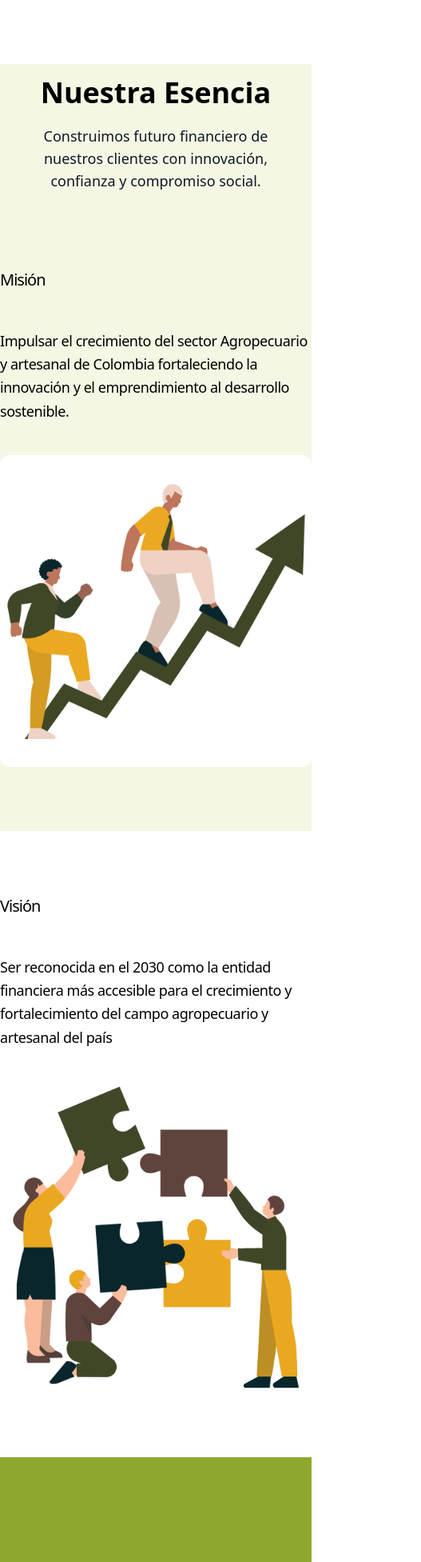
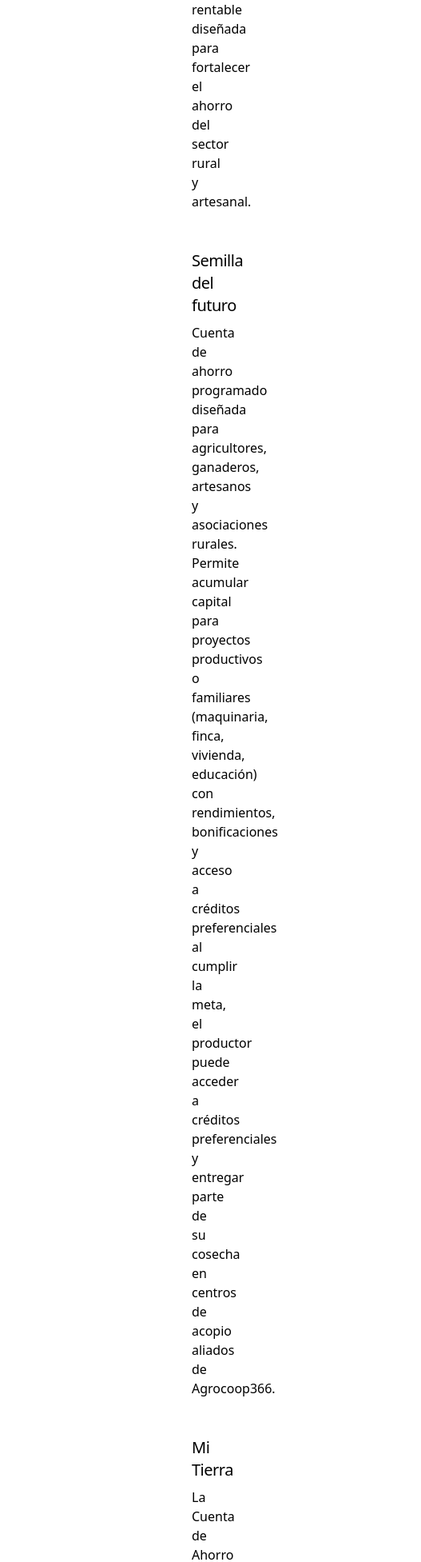
Before and after one commit to LaKatty/banco-react-app, a React (Vite) app: page / in a window 390 px wide. Shown: the part 4355-6308 px from the top of the page at 80% size, 527 px wide, since content can reach past the window. Built offline with nearby package versions, Linux system fonts and the light colour scheme.

Commit message:
se agrega pestaña de contactenos

```diff
--- a/src/App.tsx
+++ b/src/App.tsx
@@ -3,7 +3,7 @@
 import '../src/styles/index.css'
 import Productos from "./pages/PagProduct.tsx";
 import Calendario from "./pages/PagCalendario.tsx";
-import Contact from "./components/Pag.tsx";
+import Contact from "./pages/Contactenos.tsx";
 
 import Register from "./pages/Registro.tsx";
 import Login from "./pages/InicioSesion.tsx";
--- a/src/components/Contact.tsx
+++ b/src/components/Contact.tsx
@@ -38,8 +38,8 @@
                                 <input id="picture" type="file" />
                             </div>
 
-                            <button className="gap-4 w-full">
-                                Enviar
+                            <button className="gap-4 w-full bg-amber-950 text-white rounded-full">
+                                <a href="">Enviar</a>
                             </button>
                         </div>
                     </div>
--- a/src/components/Mision.tsx
+++ b/src/components/Mision.tsx
@@ -4,7 +4,7 @@
 
 const Mision: React.FC = () => {
     return(
-    <div className="w-full pb-20 pt-20 bg-[#F3F7E3]">
+    <div className="w-full pb-20 pt-20 bg-[#F3F7E3] pr-50 pl-50">
         <div className="container mx-auto">
             <div className="flex flex-col-reverse lg:flex-row gap-10 lg:items-center">
                 <div className="bg-muted rounded-md w-full h-full flex-1">
--- a/src/components/Navbar.tsx
+++ b/src/components/Navbar.tsx
@@ -33,10 +33,10 @@
                             <Link to="/calendario" className="block py-2 px-3 text-gray-900 rounded-sm hover:bg-gray-100 md:hover:bg-transparent md:border-0 md:hover:text-emerald-950 md:p-0 dark:text-black md:dark:hover:text-emerald-950 dark:hover:bg-gray-700 dark:hover:text-white md:dark:hover:bg-transparent">
                                 Calendario</Link>
                         </li>
-                        {/* <li>
+                        <li>
                             <Link to="/contact" className="block py-2 px-3 text-gray-900 rounded-sm hover:bg-gray-100 md:hover:bg-transparent md:border-0 md:hover:text-emerald-950 md:p-0 dark:text-black md:dark:hover:text-emerald-950 dark:hover:bg-gray-700 dark:hover:text-white md:dark:hover:bg-transparent">
-                                Contacto</Link>
-                        </li> */}
+                                Contactenos</Link>
+                        </li>
                     </ul>
                 </nav>
 
--- a/src/components/Product.tsx
+++ b/src/components/Product.tsx
@@ -10,7 +10,7 @@
 
 const Product: React.FC = () => {
     return(
-    <div className="w-full py-20 lg:py-40 pt-40 text-center" id="producto">
+    <div className="w-full py-20 lg:py-40 pt-40 text-center pr-60 pl-60" id="producto">
         <div className="container mx-auto ">
             <div className="flex flex-col gap-10">
                 <div className="flex gap-4 flex-col items-start">
--- a/src/components/Start.tsx
+++ b/src/components/Start.tsx
@@ -33,10 +33,10 @@
         {/** Socios */}
         <div className="w-full  py-20 lg:py-40 bg-muted  ">
             <div className="container mx-auto">
-                <div className="flex flex-col text-center py-14 gap-4 items-center text-black text-xl">
+                <div className="flex flex-col text-center py-14 gap-4 items-center text-black text-xl pr-50 pl-50">
                     <div className="flex flex-col gap-2 mx-auto">
                         <h3 className="text-3xl md:text-5xl tracking-tighter max-w-xl font-regular ">
-                            Aliados
+                            Ofertas y Beneficios
                         </h3>
                         <p className="leading-relaxed tracking-tight text-muted-foreground max-w-xl text-xl">
                         _______________________________________
--- a/src/components/Vision.tsx
+++ b/src/components/Vision.tsx
@@ -3,7 +3,7 @@
 
 const Vision: React.FC = () => {
     return (
-        <div className="w-full pb-20 pt-20">
+        <div className="w-full pb-20 pt-20 pr-50 pl-50">
             <div className="container mx-auto">
                 <div className="flex flex-col lg:flex-row gap-10 lg:items-center">
                     <div className="flex gap-4 flex-col flex-1">
--- /dev/null
+++ b/src/pages/Contactenos.tsx
@@ -0,0 +1,15 @@
+import Contact from "../components/Contact";
+
+
+
+function Contactenosp() {
+
+    return (
+        <>
+        <Contact />
+
+        </>
+    )
+}
+
+export default Contactenosp
--- a/src/styles/index.css
+++ b/src/styles/index.css
@@ -26,9 +26,6 @@
   min-height: 100vh;
 }*/
 
-.colorDegradado{
-
-}
 
 /*cuando las clases son demasiado largas se peude crear una clase que englobe el resto, eta funciona creando una clase ej,
 .btn {
```
